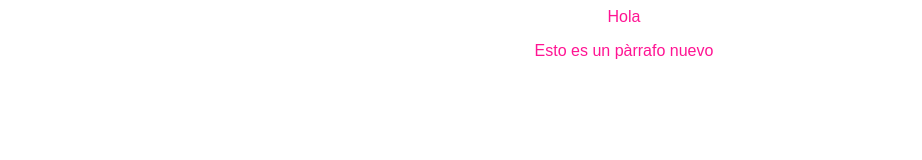
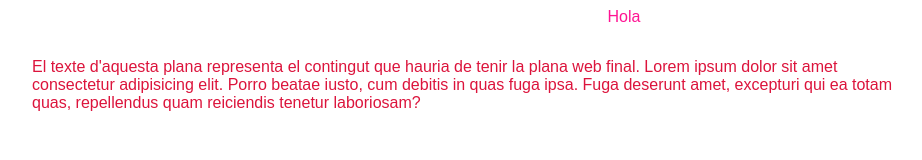
Before and after one commit to tirulix/hiperblog, a plain HTML site: page index.html in a window 1280 px wide. Shown: the whole page, without its empty margins (16-938 px from the left). Drawn offline with Linux system fonts and the light colour scheme.

Commit message:
actualització de contingut

```diff
--- a/css/estilos.css
+++ b/css/estilos.css
@@ -4,3 +4,11 @@ body
     text-align: center;
     font-family: "Arial";
 }
+.pp {
+    margin-left: 40px;
+    color:crimson;
+    font-size: medium;
+    float:left ;
+    text-align: left;
+    width: 70%;
+}
--- a/index.html
+++ b/index.html
@@ -5,7 +5,7 @@
         <link rel="stylesheet" href="css/estilos.css" />
         </head>
     <body>
-    Hola
-    <p>Esto es un pàrrafo nuevo</p>
+    <p>Hola</p>
+    <p class="pp">El texte d'aquesta plana representa el contingut que hauria de tenir la plana web final. Lorem ipsum dolor sit amet consectetur adipisicing elit. Porro beatae iusto, cum debitis in quas fuga ipsa. Fuga deserunt amet, excepturi qui ea totam quas, repellendus quam reiciendis tenetur laboriosam?</p>
     </body>
  </html>
```
